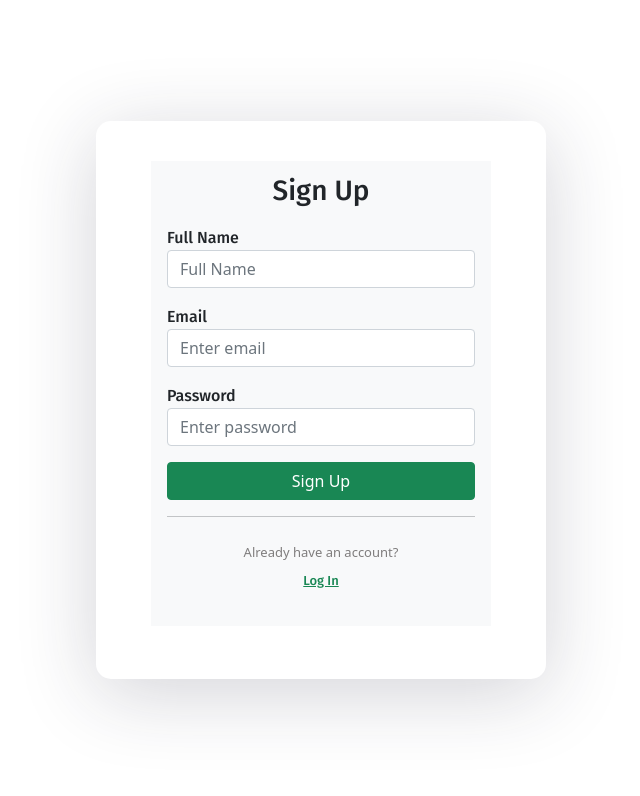
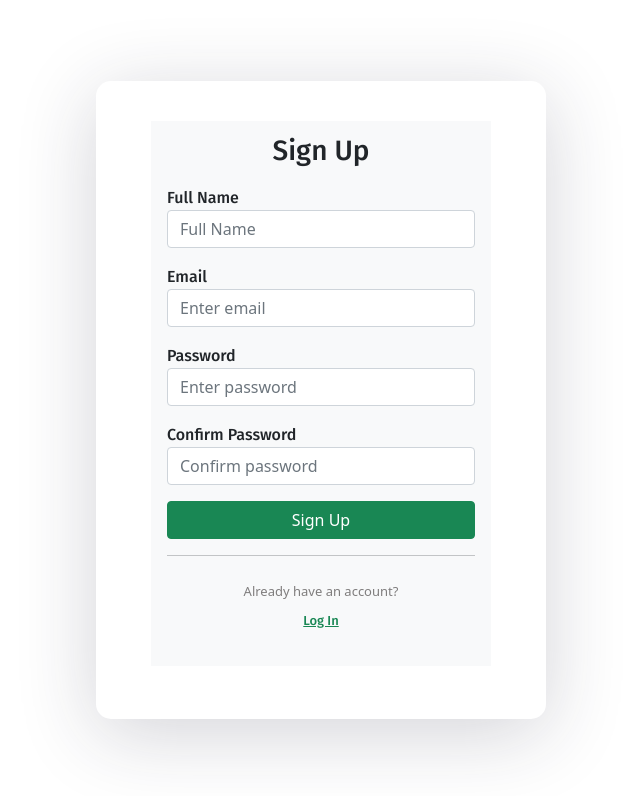
Before and after one commit to DeepanshuShah19/PhotoAlbumApp, a React (Create React App) app in the folder login-registration/: page /sign-up in a window 1280 px wide. Shown: the top 796 px of the page, without its empty margins (319-959 px from the left). Built offline with nearby package versions, Linux system fonts and the light colour scheme.

Commit message:
validations

```diff
--- a/login-registration/src/components/login_component.js
+++ b/login-registration/src/components/login_component.js
@@ -36,6 +36,9 @@ export default class Login extends Component {
           alert("login successful");
           window.localStorage.setItem("token", data.data);
           window.location.href = "./userDetails";
+        }
+        else{
+          alert("Login Unsuccessfull (Username/ Password is wrong.) Please try again")
         }
       });
   };
--- a/login-registration/src/components/signup_component.js
+++ b/login-registration/src/components/signup_component.js
@@ -7,12 +7,13 @@ export default class SignUp extends Component {
       name: "",
       email: "",
       password: "",
+      confirmPassword: "",
       };
     this.handleSubmit = this.handleSubmit.bind(this);
   }
   handleSubmit(e) {
     e.preventDefault();
-    const { name, email, password } = this.state;
+    const { name, email, password,confirmPassword } = this.state;
     console.log(name, email, password);
     fetch("http://localhost:5000/register", {
       method: "POST",
@@ -31,10 +32,16 @@ export default class SignUp extends Component {
     .then((res) => res.json())
     .then((data) => {
       console.log(data, "UserRegistered");
-      if (data.status == "ok") {
+      if (data.status == "ok"&& name!=="" && email!=="" && password!=="" && password===confirmPassword) {
         alert("Register successful");
         window.localStorage.setItem("token", data.data);
         window.location.href = "./userDetails";
+      }
+      else if(password!==confirmPassword){
+        alert("Passwords doesn't match")
+      }
+      else{
+        alert("Field empty")
       }
     });
   }
@@ -76,6 +83,16 @@ export default class SignUp extends Component {
           />
         </div>
 
+        <div className="mb-3">
+          <label>Confirm Password</label>
+          <input
+            type="password"
+            className="form-control"
+            placeholder="Confirm password"
+            onChange={(e) => this.setState({ confirmPassword: e.target.value })}
+          />
+        </div>
+
         <div className="d-grid">
           <button type="submit" className="btn btn-success">
             Sign Up
```
Also changed, not shown: 1 other file (tests, documents, lock files or other folders).
